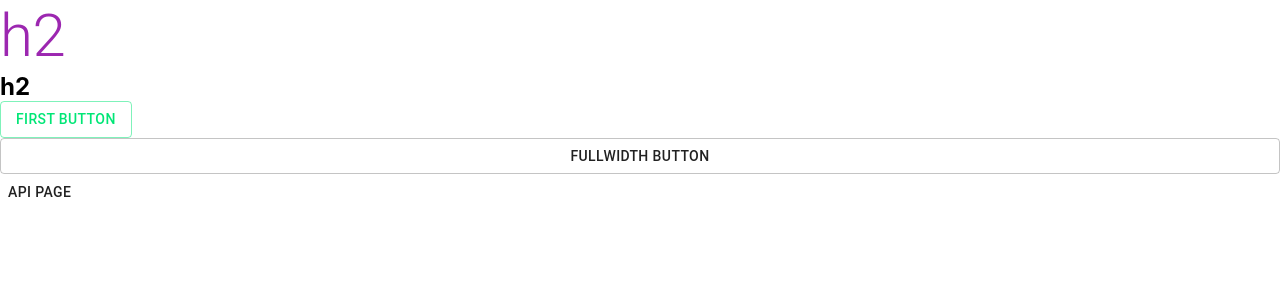
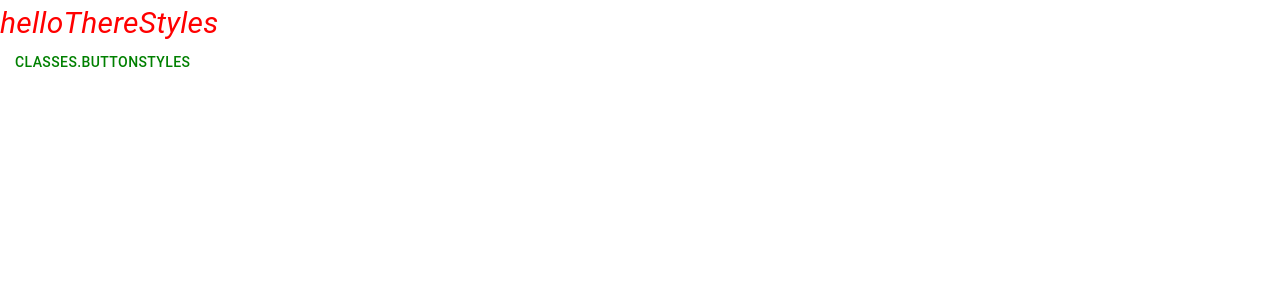
Before and after one commit to newt0/cafesite-materialui-react, a React (Create React App) app: page / in a window 1280 px wide. Shown: the top 300 px of the page. Built offline with nearby package versions, Linux system fonts and the light colour scheme.

Commit message:
add: useStyles, classes

```diff
--- a/src/App.js
+++ b/src/App.js
@@ -1,28 +1,30 @@
 import { Button, Typography } from "@material-ui/core";
+import { makeStyles } from "@material-ui/core/styles";
 import React from "react";
 import "./App.css";
 
+const useStyles = makeStyles({
+  helloThereStyles: {
+    fontStyle: "oblique",
+    color: "red",
+    fontSize: "30px",
+  },
+  buttonStyles: {
+    color: "green",
+    border: "0",
+  },
+});
+
 function App() {
+  const classes = useStyles();
+
   return (
     <div className="app">
-      <Typography variant="h2" color="primary">
-        h2
+      <Typography className={classes.helloThereStyles}>
+        helloThereStyles
       </Typography>
-      <h2>h2</h2>
 
-      <Button color="secondary" variant="outlined">
-        first button
-      </Button>
-      <Button variant="outlined" fullWidth>
-        fullWidth Button
-      </Button>
-      <Button
-        variant="text"
-        href="https://material-ui.com/ja/api/button/"
-        target="__blank"
-      >
-        API page
-      </Button>
+      <Button className={classes.buttonStyles} variant="outlined">classes.buttonStyles</Button>
     </div>
   );
 }
```
